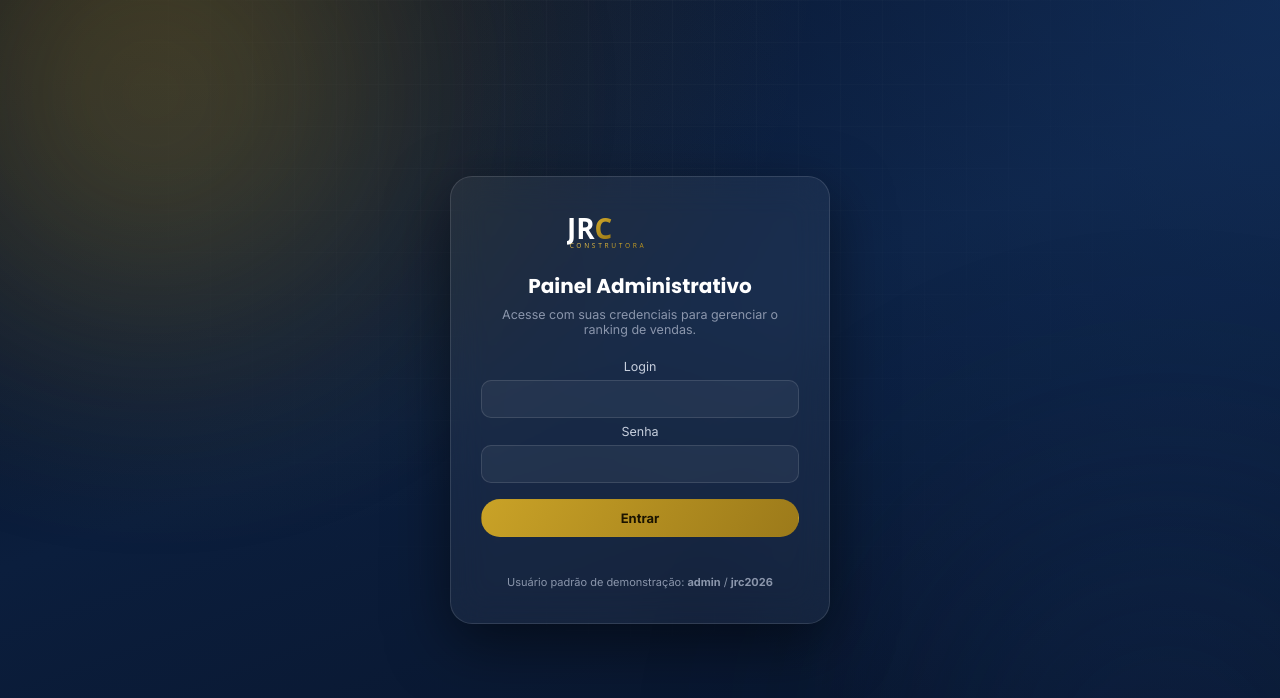
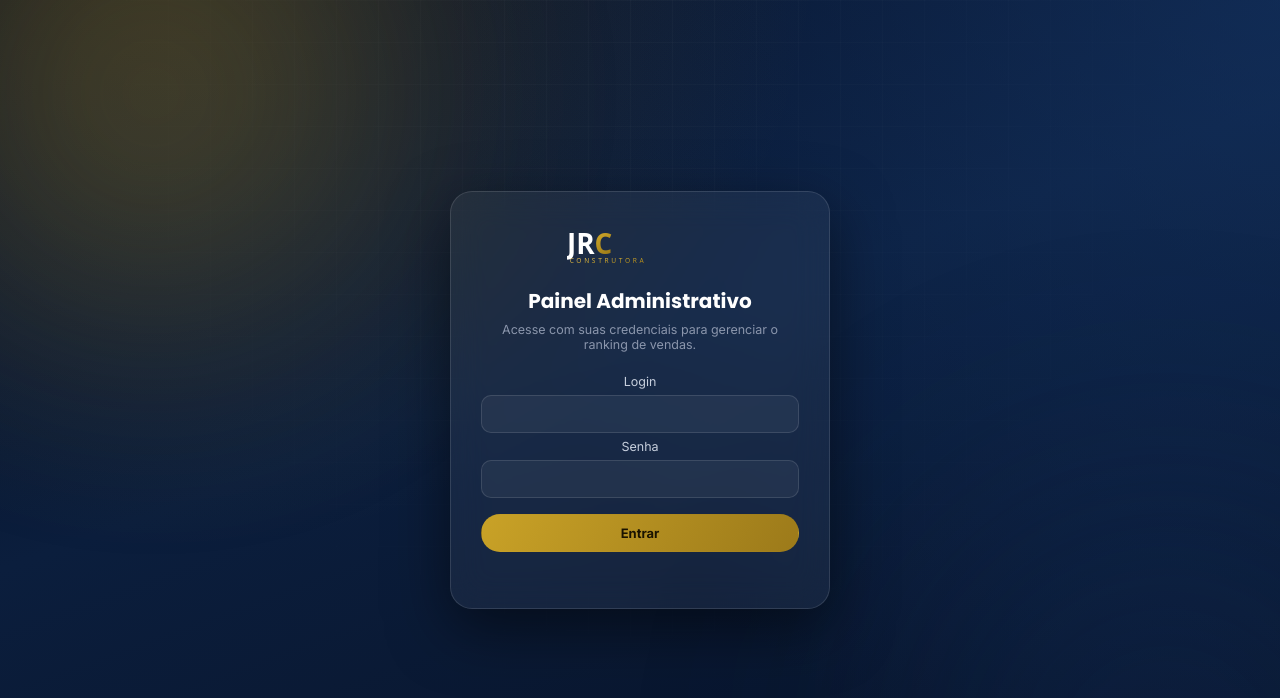
Before and after one commit to joaorossoni1-eng/jrc-ranking-vendas, a website: page frontend/admin.html in a window 1280 px wide. Drawn offline with nearby package versions, Linux system fonts and the light colour scheme.

Commit message:
Update admin.html

```diff
--- a/frontend/admin.html
+++ b/frontend/admin.html
@@ -36,7 +36,6 @@
 
     <button type="submit" class="botao botao--primario">Entrar</button>
     <p class="login-card__erro" id="loginErro"></p>
-    <p class="login-card__dica">Usuário padrão de demonstração: <strong>admin</strong> / <strong>jrc2026</strong></p>
   </form>
 </div>
 
```
